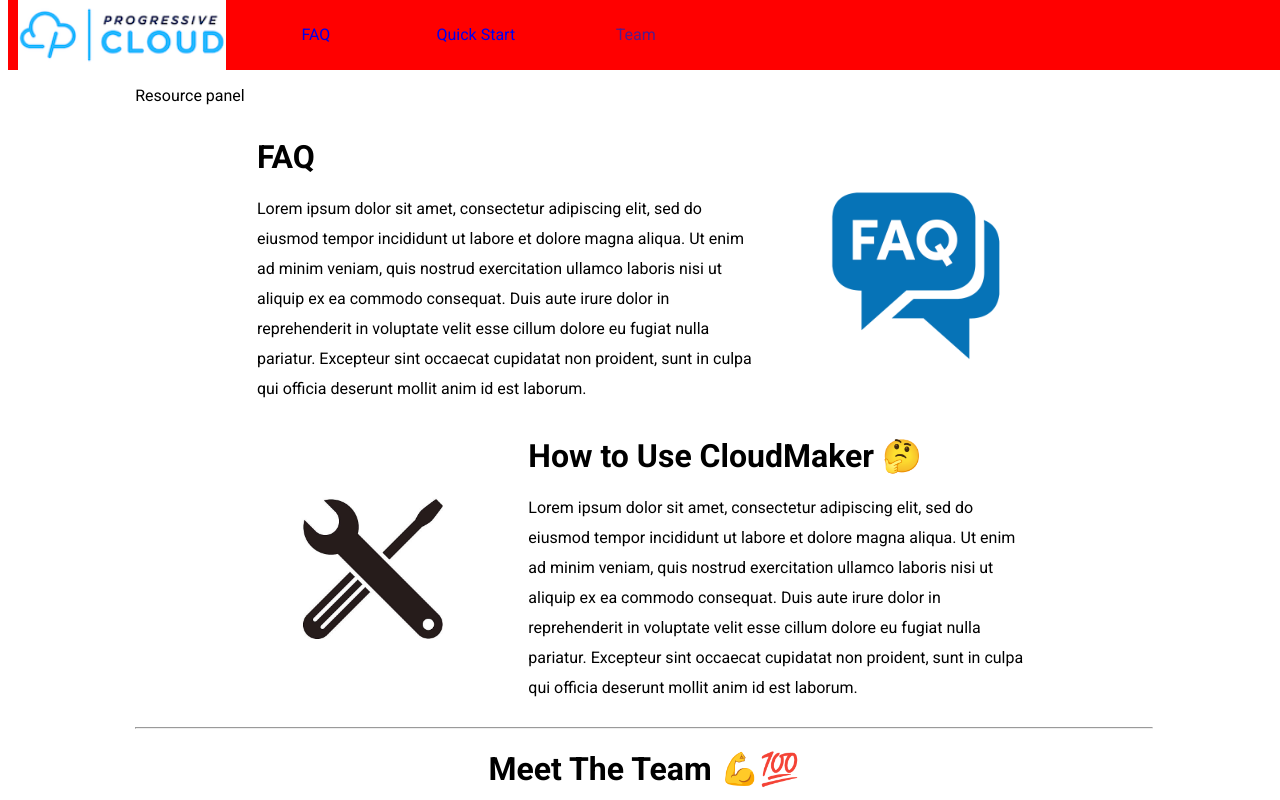
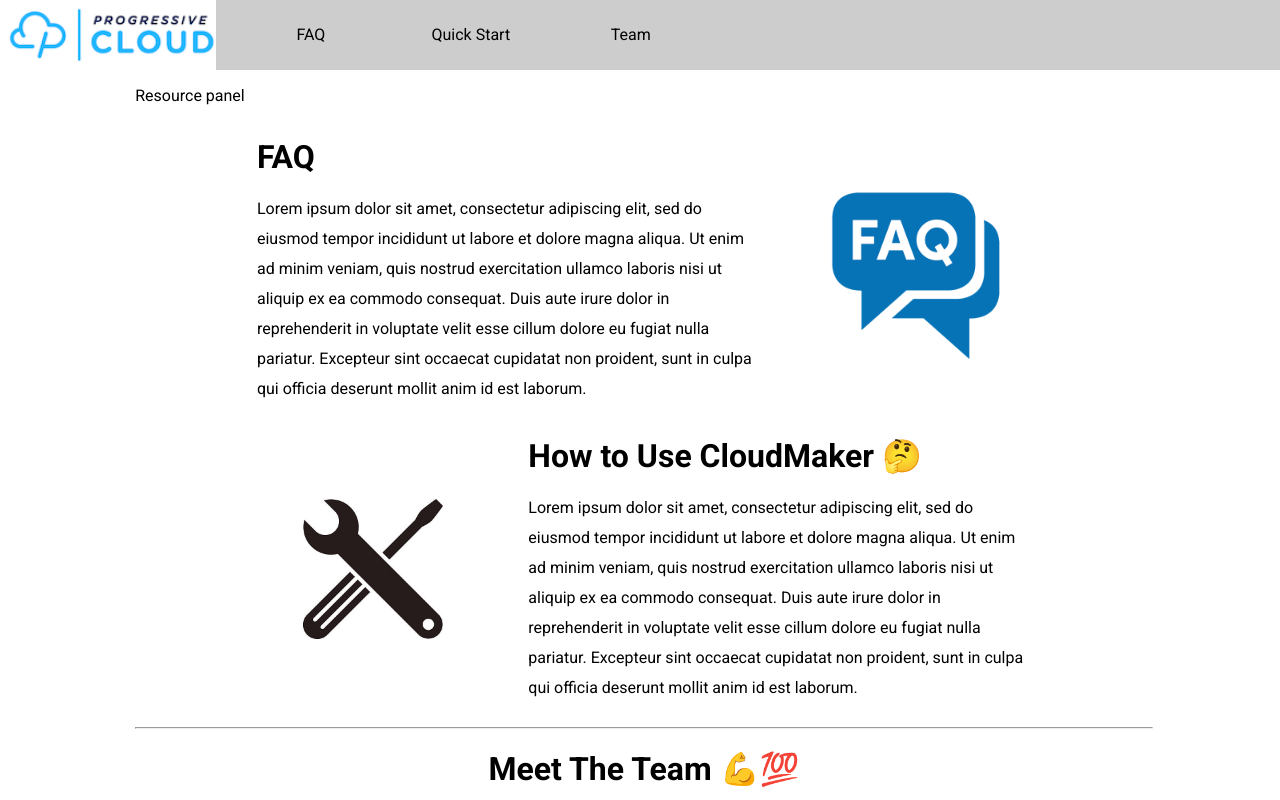
Before and after one commit to loganFry/CloudMakerUI, an Angular app: page / in a window 1280 px wide. Shown: the top 800 px of the page. Built offline with nearby package versions, Linux system fonts and the light colour scheme.

Commit message:
Recolor header

```diff
--- a/src/app/app.component.scss
+++ b/src/app/app.component.scss
@@ -3,6 +3,7 @@ app-header {
     top: 0;
     height: 70px;
     width: 100%;
+    z-index: 500;
 }
 
 .main-container {
--- a/src/app/header/header.component.html
+++ b/src/app/header/header.component.html
@@ -1,4 +1,4 @@
-<div class="header">
+<div id="header">
     <img id="logo" src="assets/cloud_logo.png">
 
     <ul class="links">
--- a/src/app/header/header.component.scss
+++ b/src/app/header/header.component.scss
@@ -1,6 +1,6 @@
-.header {
+#header {
     box-sizing: border-box;
-    background-color: red;
+    background-color: rgba(205,205,205);
     height: 100%;
     width: 100%;
     position: relative;
@@ -8,7 +8,7 @@
 
 #logo {
     float: left;
-    padding: 0 10px;
+    padding-right: 15px;
     height: 100%;
 }
 
@@ -37,7 +37,9 @@
     width: 100%;
     height: 70px;
     line-height: 70px;
+
     text-decoration: none;
+    color: black;
 }
 
 .links .active {
--- a/src/app/header/header.component.ts
+++ b/src/app/header/header.component.ts
@@ -7,7 +7,9 @@ import { Component, OnInit } from '@angular/core';
 })
 export class HeaderComponent implements OnInit {
 
-  constructor() { }
+  constructor() {
+      const linkContainer = document.getElementById('header');
+  }
 
   ngOnInit() {
   }
```
